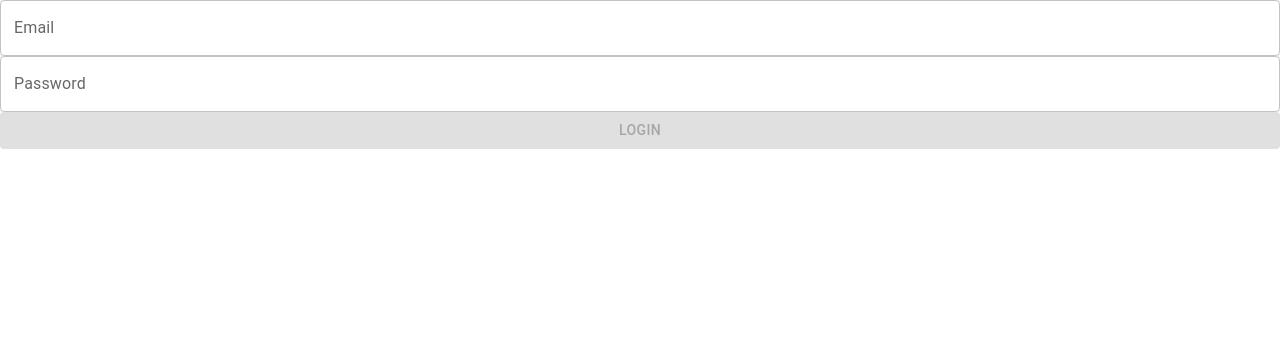
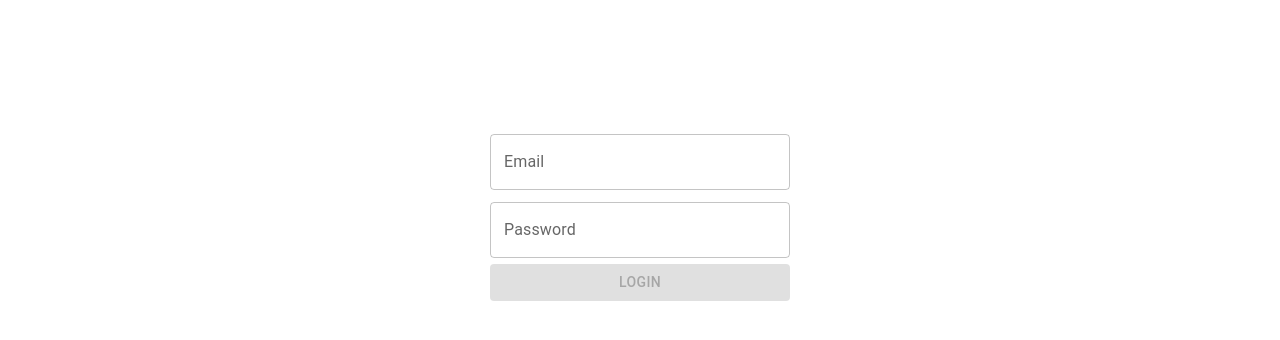
Before and after one commit to gazni-experion/react-app-ecommerce-admin, a React (Create React App) app: page / in a window 1280 px wide. Shown: the top 340 px of the page. Built offline with nearby package versions, Linux system fonts and the light colour scheme.

Commit message:
Styles added for login

```diff
--- a/src/components/styles/styles.css
+++ b/src/components/styles/styles.css
@@ -10,11 +10,6 @@
     color: #1890ff;
   }
 
- .logo {
-    height: 32px;
-    margin: 16px;
-    background: rgba(255, 255, 255, 0.3);
-  }
 
   .site-layout .site-layout-background {
     background: #fff;
@@ -50,6 +45,9 @@
 }
 
 .logo{
+  height: 32px;
+  margin: 16px;
+  background: rgba(255, 255, 255, 0.3);
   border: solid 1px #833768;
   text-align: center;
   padding: 1%;
@@ -147,3 +145,16 @@
   font-size: 15px;
   font-weight: bold;
 }
+
+.login-form {
+  max-width: 300px;
+  display: block;
+  margin-left: auto;
+  margin-right: auto;
+  margin-top: 10%;
+}
+
+.login-form .MuiFormControl-fullWidth{
+margin-top: 2%;
+margin-bottom: 2%;
+}
```
